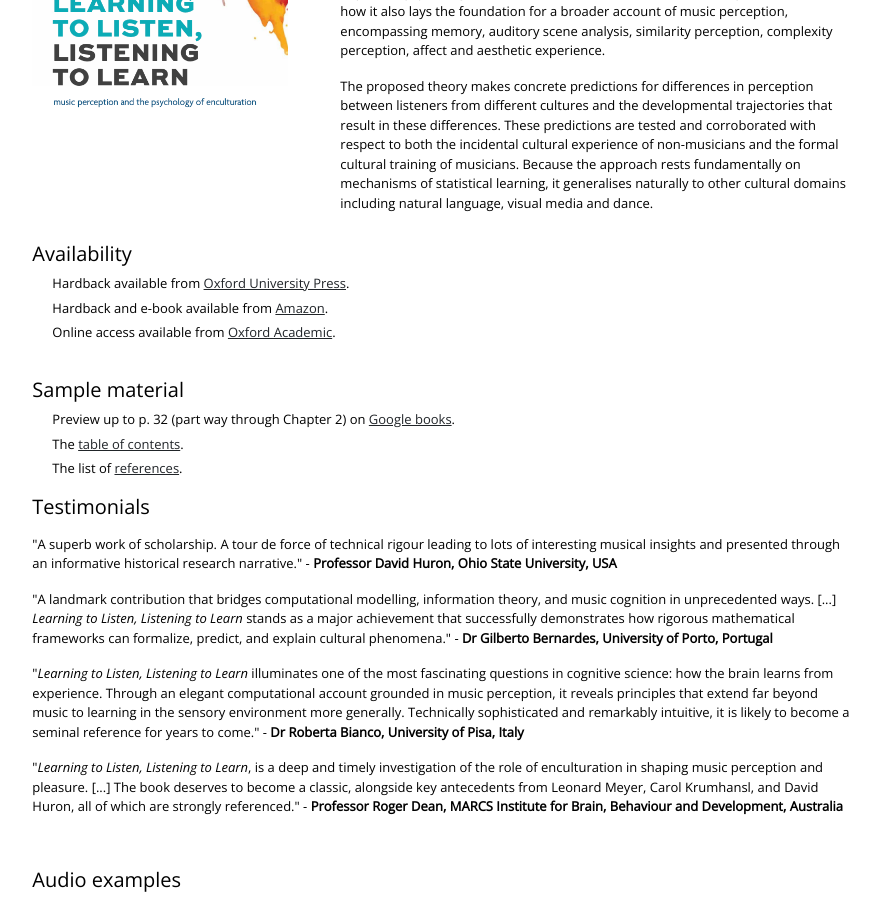
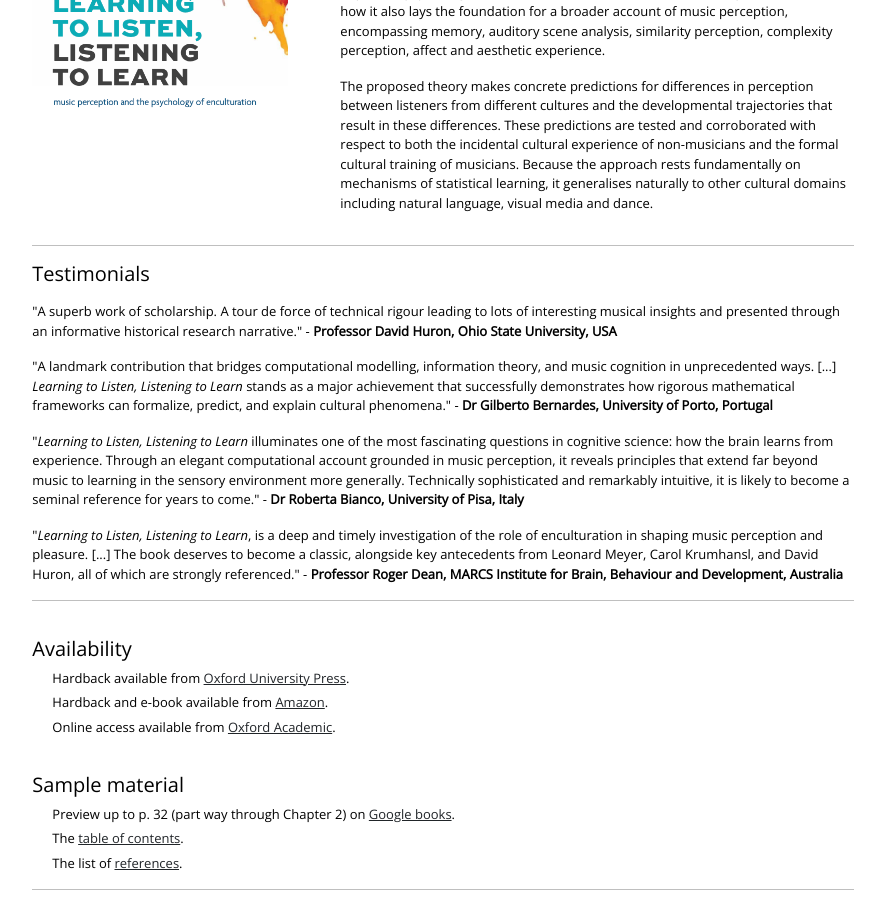
Before and after one commit to mtpearce/mtpearce.github.io, a Jekyll site: the page built from l4.md, in a window 1280 px wide and 900 px high, scrolled down 491 px. Shown: the whole window, without its empty margins (197-1082 px from the left). Built offline with Jekyll 4.4.1, drawn with Linux system fonts in a browser that asks for light colours; nearby versions of some CDN libraries.

Commit message:
Update l4

```diff
--- a/l4.md
+++ b/l4.md
@@ -49,6 +49,22 @@ title: "Learning to listen, listening to learn"
 
 <div class="l4">
 
+<hr>
+
+<h5>Testimonials</h5>
+
+<div>
+             <p></p>
+             <p>"A superb work of scholarship. A tour de force of technical rigour leading to lots of interesting musical insights and presented through an informative historical research narrative." - <strong>Professor David Huron, Ohio State University, USA</strong></p>
+             <p>"A landmark contribution that bridges computational modelling, information theory, and music cognition in unprecedented ways. [...] <i>Learning to Listen, Listening to Learn</i> stands as a major achievement that successfully demonstrates how rigorous mathematical frameworks can formalize, predict, and explain cultural phenomena." - <strong>Dr Gilberto Bernardes, University of Porto, Portugal</strong></p>
+             <p>"<i>Learning to Listen, Listening to Learn</i> illuminates one of the most fascinating questions in cognitive science: how the brain learns from experience. Through an elegant computational account grounded in music perception, it reveals principles that extend far beyond music to learning in the sensory environment more generally. Technically sophisticated and remarkably intuitive, it is likely to become a seminal reference for years to come." - <strong>Dr Roberta Bianco, University of Pisa, Italy</strong></p>
+             <p>"<i>Learning to Listen, Listening to Learn</i>, is a deep and timely investigation of the role of enculturation in shaping music perception and pleasure. [...] The book deserves to become a classic, alongside key antecedents from Leonard Meyer, Carol Krumhansl, and David Huron, all of which are strongly referenced." - <strong>Professor Roger Dean, MARCS Institute for Brain, Behaviour and Development, Australia</strong></p>
+             <p></p>
+</div>
+
+<hr>
+<br>
+
 <h5>Availability</h5>
 
 <ul>
@@ -69,17 +85,7 @@ title: "Learning to listen, listening to learn"
 
 </div>
 
-<h5>Testimonials</h5>
-
-<div>
-             <p></p>
-             <p>"A superb work of scholarship. A tour de force of technical rigour leading to lots of interesting musical insights and presented through an informative historical research narrative." - <strong>Professor David Huron, Ohio State University, USA</strong></p>
-             <p>"A landmark contribution that bridges computational modelling, information theory, and music cognition in unprecedented ways. [...] <i>Learning to Listen, Listening to Learn</i> stands as a major achievement that successfully demonstrates how rigorous mathematical frameworks can formalize, predict, and explain cultural phenomena." - <strong>Dr Gilberto Bernardes, University of Porto, Portugal</strong></p>
-             <p>"<i>Learning to Listen, Listening to Learn</i> illuminates one of the most fascinating questions in cognitive science: how the brain learns from experience. Through an elegant computational account grounded in music perception, it reveals principles that extend far beyond music to learning in the sensory environment more generally. Technically sophisticated and remarkably intuitive, it is likely to become a seminal reference for years to come." - <strong>Dr Roberta Bianco, University of Pisa, Italy</strong></p>
-             <p>"<i>Learning to Listen, Listening to Learn</i>, is a deep and timely investigation of the role of enculturation in shaping music perception and pleasure. [...] The book deserves to become a classic, alongside key antecedents from Leonard Meyer, Carol Krumhansl, and David Huron, all of which are strongly referenced." - <strong>Professor Roger Dean, MARCS Institute for Brain, Behaviour and Development, Australia</strong></p>
-             <p></p>
-</div>
-
+<hr>
 <br>
 
 <h5>Audio examples</h5>
@@ -121,7 +127,9 @@ title: "Learning to listen, listening to learn"
   Your browser does not support the audio element.
 </audio>
 
-<br><br><br>
+<br>
+<br>
+<br>
 
 <p>Figure 4.1 (p. 94): J. S. Bach, Cello Suite No. 3 (BWV 1009), Bourr&eacute;e, opening motif, mm. 0-2.</p>
 
@@ -131,7 +139,9 @@ title: "Learning to listen, listening to learn"
   Your browser does not support the audio element.
 </audio>
 
-<br><br><br>
+<br>
+<br>
+<br>
 
 <p>Figure 4.2 (p. 95): J. S. Bach, Cello Suite No. 4 (BWV 1010), Sarabande, opening motif, mm. 1-3.</p>
 
@@ -141,7 +151,9 @@ title: "Learning to listen, listening to learn"
   Your browser does not support the audio element.
 </audio>
 
-<br><br><br>
+<br>
+<br>
+<br>
 
 <p>Figure 4.3 (p. 97): The stimulus from Prince et al., (2009b) Experiments 1 and 2.</p>
 
@@ -151,7 +163,9 @@ title: "Learning to listen, listening to learn"
   Your browser does not support the audio element.
 </audio>
 
-<br><br><br>
+<br>
+<br>
+<br>
 
 <p>Figure 4.4 (p. 105): A chord sequence adapted from Koelsch et al. (2002), Figure 1, transposed into G major.</p>
 
@@ -161,7 +175,9 @@ title: "Learning to listen, listening to learn"
   Your browser does not support the audio element.
 </audio>
 
-<br><br><br>
+<br>
+<br>
+<br>
 
 <p>Figure 4.5 (p. 106): Cadence types from W. A. Mozart’s keyboard sonatas (Sears et al., 2019).</p>
 
@@ -205,7 +221,9 @@ title: "Learning to listen, listening to learn"
   Your browser does not support the audio element.
 </audio>
 
-<br><br><br>
+<br>
+<br>
+<br>
 
 <p>Figure 5.2 (p. 134): Edgar Var&egrave;se, Density 21.5.</p>
 
@@ -215,7 +233,9 @@ title: "Learning to listen, listening to learn"
   Your browser does not support the audio element.
 </audio>
 
-<br><br><br>
+<br>
+<br>
+<br>
 
 <p>Figure 6.2 (p. 167): W. A. Mozart, Symphony No. 40 in G minor (K. 550), opening melody.</p>
 
@@ -225,7 +245,9 @@ title: "Learning to listen, listening to learn"
   Your browser does not support the audio element.
 </audio>
 
-<br><br><br>
+<br>
+<br>
+<br>
 
 <!-- <p>Figure 6.4 (p. 173): Stimuli from an experiment by Hansen et al. (2021).</p>
 
@@ -271,7 +293,9 @@ title: "Learning to listen, listening to learn"
   Your browser does not support the audio element.
 </audio>
 
-<br><br><br>
+<br>
+<br>
+<br>
 
 <p>Figure 7.1 (p. 200): German and Chinese folk melodies illustrating cultural distance.</p>
 
```
